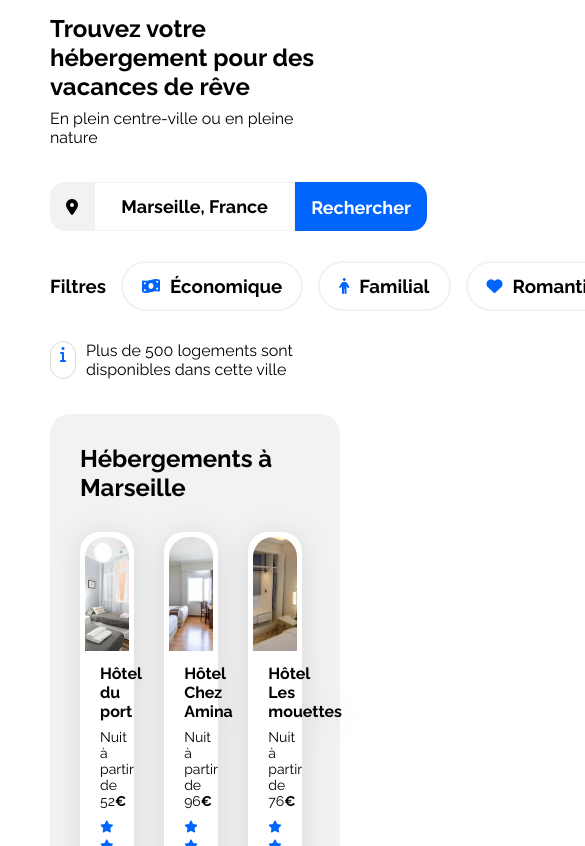
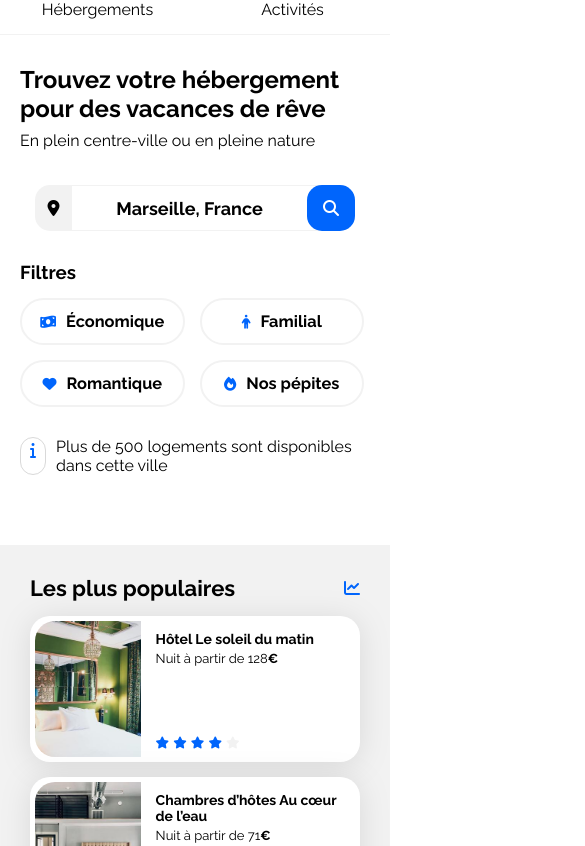
Before and after one commit to SimonLeruth/projet2_Booki, a plain HTML site: page index.html in a window 390 px wide. Shown: the part 95-941 px from the top of the page, 585 px wide, since content can reach past the window. Drawn offline with Linux system fonts and the light colour scheme.

Commit message:
Début de l'adaptation avec les media-queries pour les petits écrans (- de 768px ) du header, de la section recherches et filtres, et de la section populaires

```diff
--- a/css/style.css
+++ b/css/style.css
@@ -115,8 +115,11 @@ nav ul li a:hover {
 
 .forms_search {
     display: flex;
-    width: 377px;
-    height: 49px;
+}
+
+.mobile-icone {
+    display: none;
+    color: white
 }
 
 .icone_search {
@@ -160,7 +163,6 @@ nav ul li a:hover {
     display: flex;
     margin-bottom: 30px;
     gap: 15px;
-    height: 50px;
 }
 
 .title_filters {
@@ -170,11 +172,11 @@ nav ul li a:hover {
 .filters {
     display: flex;
     gap: 10px;
-    padding: 4px 19px;
+    padding: 12px 19px;
     border: 2px solid #f2f2f2;
     border-radius: 25px;
     align-items: center;
-    height: 38px;
+    justify-content: center;
 }
 
 .filters:hover {
@@ -407,9 +409,132 @@ nav ul li a:hover {
         height: 200px;
     }
 
+    .allFilters {
+        flex-wrap: wrap;
+    }
+
+    .title_filters {
+        width: 100%;
+    }
+
+    .filters {
+        font-size: 16px;
+    }
 }
 
 /* Small devices (phones, less than 768px) */
 @media (max-width: 767.98px) {
-    /* ... */
+
+    .main-container {
+        padding: 0;
+    }
+
+    header {
+        flex-direction: column;
+    }
+
+    .img_logo {
+        margin: auto;
+    }
+
+    nav ul {
+        padding: 0px;
+        padding-bottom: 15px;
+        gap: 0px;
+        border-bottom: 1px solid #F2F2F2;
+    }
+
+    nav ul li {
+        width: 50%;
+        margin: 0;
+        text-align: center;
+    }
+
+    nav ul li a:hover {
+        border-top: none;
+    }
+
+    nav ul li:hover {
+        border-bottom: 1px solid #0065FC;
+        padding-bottom: 15px;
+    }
+
+    .search_and_filters {
+        margin: 20px;
+    }
+
+   #button_search {
+        display: none;
+    }
+
+    .mobile-icone {
+        display: flex;
+        border-radius: 15px;
+        padding: 15px 16px;
+        background-color: #0065FC;
+        position: relative;
+        right: 15px;
+    }
+
+    .icone_search {
+        position: relative;
+        left: 15px;
+    }
+
+    .forms_search {
+        justify-content: center;
+    }
+
+    #input_search {
+        width: 100%;
+    }
+
+    .allFilters {
+        flex-wrap: wrap;
+        width: 100%;
+    }
+
+    .title_filters {
+        width: 100%;
+    }
+
+    .allFilters a {
+        width: 47%;
+    }
+
+    .filters {
+        font-size: 14px;
+    }
+
+    .hebergements-and-populaires section {
+        border-radius: 0px;
+    }
+
+
+    #hebergements {
+        order: 1;
+        background-color: white;
+    }
+
+    .populaires {
+        order: 0;
+        margin-bottom: 15px;
+    }
+
+    .populaires-cards {
+        flex-direction: column;
+        gap: 15px;
+    }
+
+    .populaires-cards a {
+        width: 100%;
+    }
+
+    .populaires-title {
+        margin-bottom: 15px;
+    }
+
+    .populaires-cards .card {
+        margin: 0;
+    }
 }
--- a/index.html
+++ b/index.html
@@ -41,6 +41,7 @@
                             </div>
                             <input type="text" id="input_search" value="Marseille, France">
                             <input type="submit" value="Rechercher" id="button_search">
+                            <i class="fa-solid fa-magnifying-glass mobile-icone"></i>
                         </div>
                     </form>
                 </div>
```
